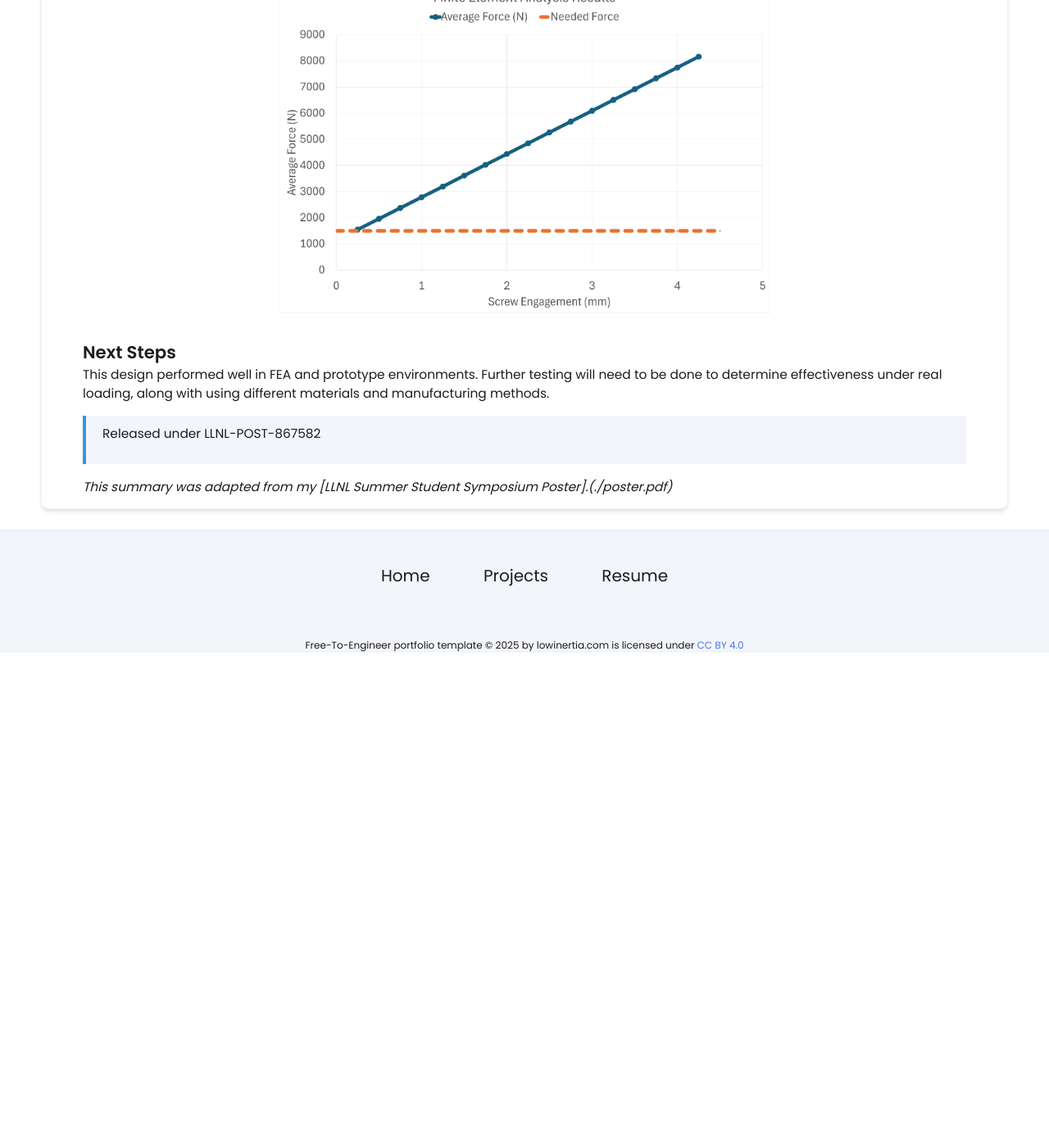
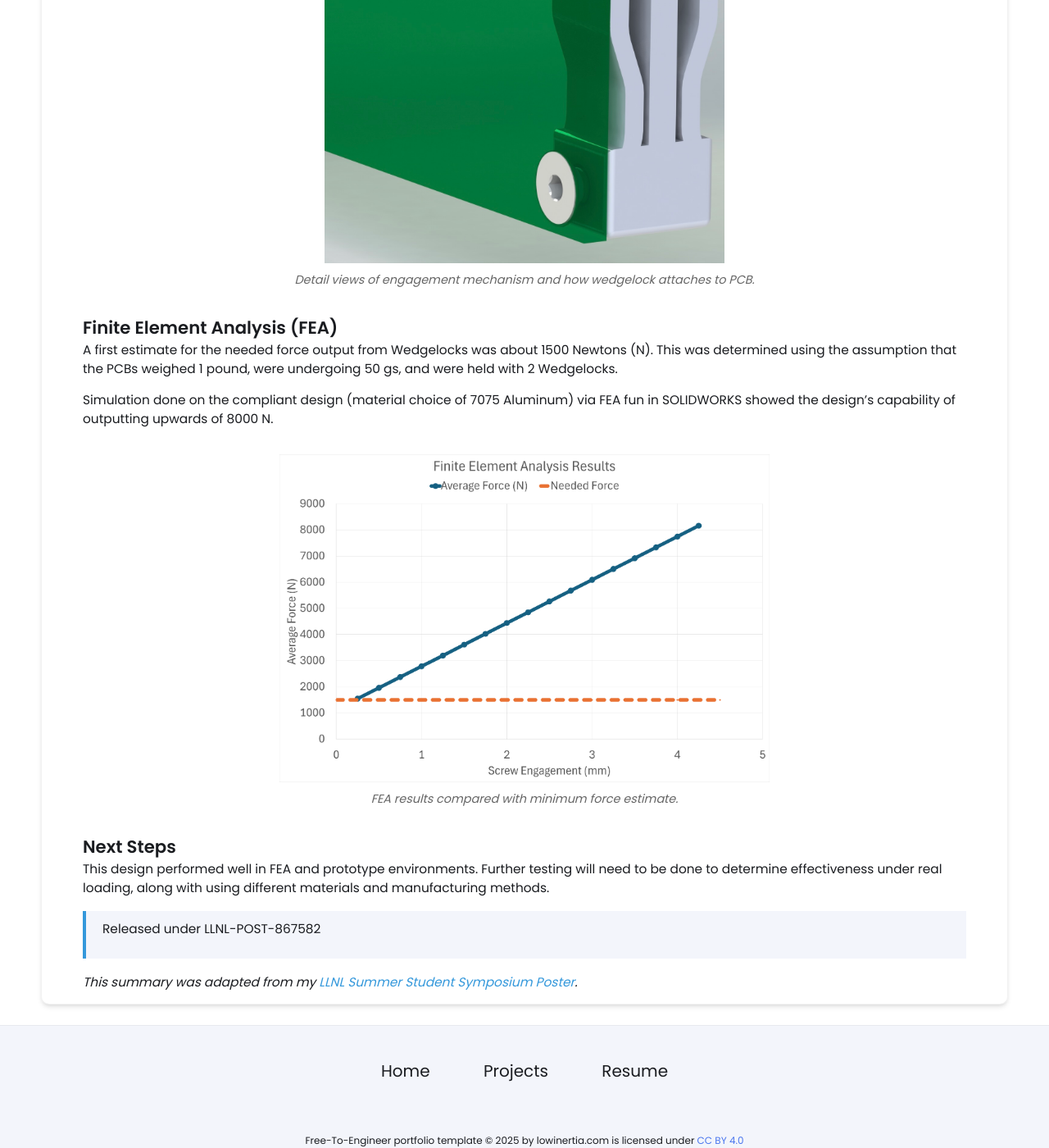
Before and after one commit to dannnyb0y/portfolio, a Jekyll site: the page built from _projects/wedgelock-redesign/index.md, in a window 1280 px wide and 1400 px high, scrolled down 3789 px. Shown: the whole window at 82% size. Built offline with Jekyll 4.4.1, drawn with Linux system fonts in a browser that asks for light colours; before the commit the page ends 4585 px from its top, so only the background shows below that; some of the changed text lies outside the part shown.

Commit message:
added captions to wedgelock

```diff
--- a/_projects/wedgelock-redesign/index.md
+++ b/_projects/wedgelock-redesign/index.md
@@ -18,34 +18,36 @@
 ## Wedgelocks and PCB Mounting
 Wedgelocks are used to fasten PCBs in slotted mechanical enclosures. They are mounted on both sides of a PCB and the assembly is slotted into place. The Wedgelock is then engaged with a screw, which causes it to expand against the slot walls, generating high force to secure the PCB.
 
-{% include image-gallery.html images="filled-enclosure.jpeg, pcb-lock.JPG" height="400" %}
+{% include image-gallery.html images="filled-enclosure.jpeg, pcb-lock.JPG" height="400" caption="Filled enclosure with PCBs and detail view of wedgelocks attached to PCB." %}
 
 ## Traditional Design
 Traditional wedgelocks contain trapezoidal wedges that, when pushed on by a screw, move perpendicular to the axis of engagement of the screw. This outward movement generates the force to secure the PCB.
 
 Traditional wedgelocks lack customization and have procurement times of over 6 weeks due to their high part counts and complex assembly needs. They also lack size options, making working with different sizes of PCBs difficult.
 
-{% include image-gallery.html images="traditional.png" height="400" %}
+{% include image-gallery.html images="traditional.png" height="400" caption="CAD model of traditional wedgelock unengaged (top) and engaged (bottom)." %}
 
 ## Compliant Design
 Compliant mechanisms bend to create motion. They typically have less parts than traditional designs, making them easier and faster to manufacture.
 
 This hybrid design combines the engagement mechanism of the traditional wedgelock and the advantages of compliant design. This wedgelock is a single part that can be easily manufactured.
 
+{% include image-gallery.html images="compliant.png" height="400" caption="Compliant Wedgelock Design unengaged (top) and engaged (bottom)." %}
+
 Screw engagement causes the outer faces to bow outwards, generating force against the PCB and slot walls. A second screw holds the wedgelock to the PCB during installation into an enclosure. This design is able to be scaled in length in increments of 3 mm.
 
-{% include image-gallery.html images="engage-detail.jpeg, attach-detail.JPG" height="400" %}
+{% include image-gallery.html images="engage-detail.jpeg, attach-detail.jpeg" height="400" caption="Detail views of engagement mechanism and how wedgelock attaches to PCB." %}
 
 ## Finite Element Analysis (FEA)
 A first estimate for the needed force output from Wedgelocks was about 1500 Newtons (N). This was determined using the assumption that the PCBs weighed 1 pound, were undergoing 50 gs, and were held with 2 Wedgelocks.
 
 Simulation done on the compliant design (material choice of 7075 Aluminum) via FEA fun in SOLIDWORKS showed the design’s capability of outputting upwards of 8000 N.
 
-{% include image-gallery.html images="fea.png" height="400" %}
+{% include image-gallery.html images="fea.png" height="400" caption="FEA results compared with minimum force estimate. " %}
 
 ## Next Steps
 This design performed well in FEA and prototype environments. Further testing will need to be done to determine effectiveness under real loading, along with using different materials and manufacturing methods.
 
 > Released under LLNL-POST-867582
 
-*This summary was adapted from my [LLNL Summer Student Symposium Poster].(./poster.pdf)*
+*This summary was adapted from my [LLNL Summer Student Symposium Poster](./poster.pdf).*
```
